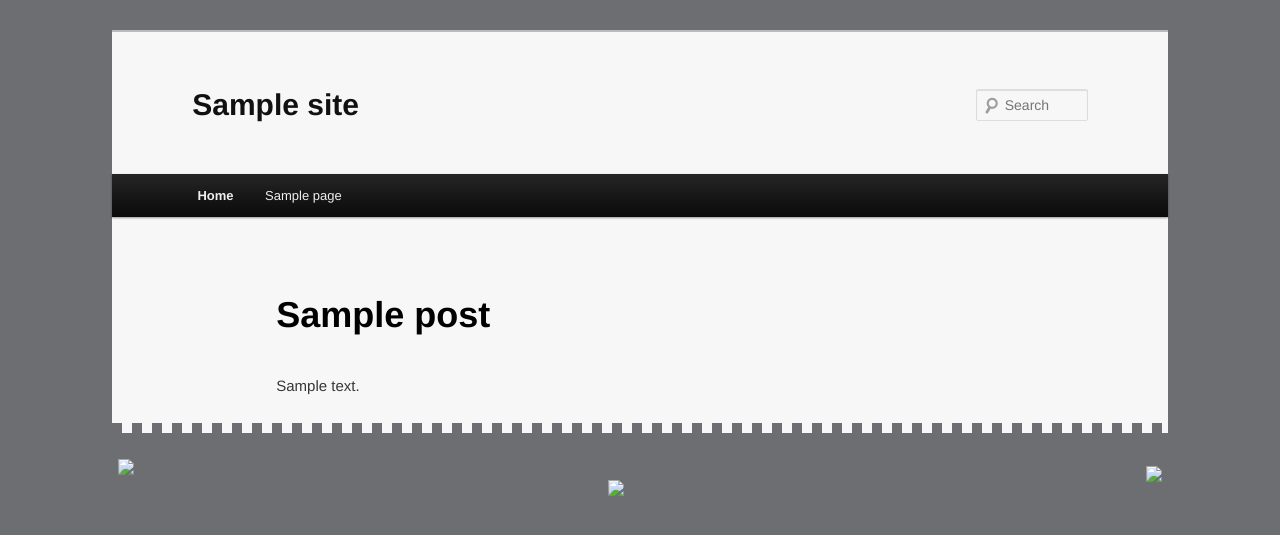
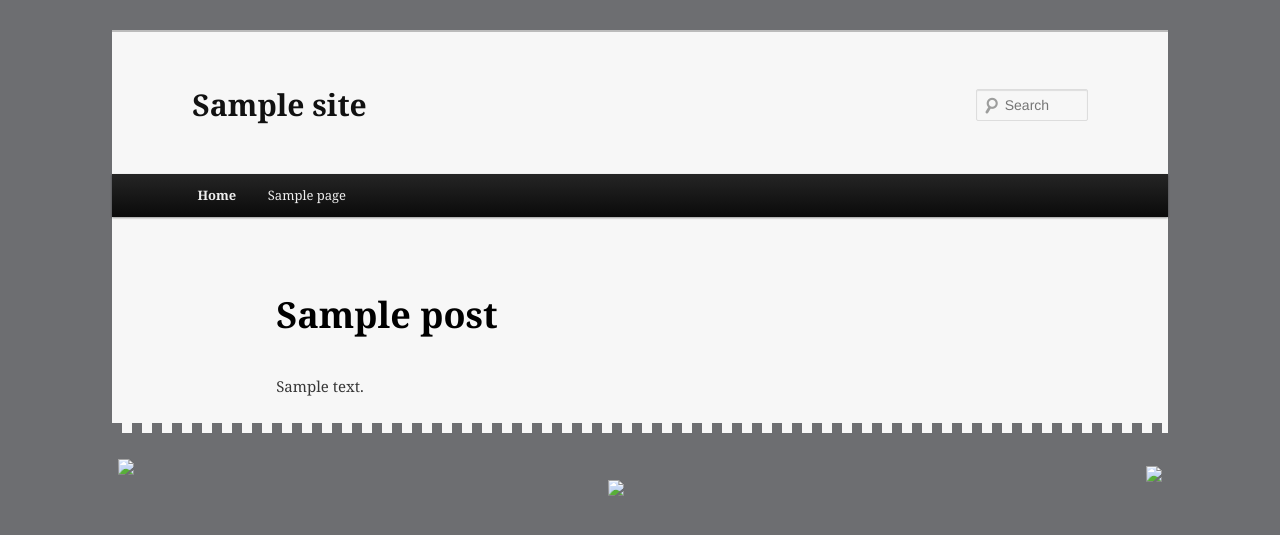
Before and after one commit to jmataya/IHT, a WordPress theme: template Site/Theme/page.php in a window 1280 px wide. Shown: the top 535 px of the page. Run offline with PHP 8.4 and a stand-in for WordPress, Linux system fonts and the light colour scheme; the site name, menu and one post (Sample post) are stand-ins, and other content is empty; some libraries are stand-ins or nearby versions.

Commit message:
Update to the IHT site font.

```diff
--- a/Site/Theme/style.css
+++ b/Site/Theme/style.css
@@ -22,7 +22,8 @@ dl, dt, dd, ol, ul, li,
 fieldset, form, label, legend,
 table, caption, tbody, tfoot, thead, tr, th, td {
 	border: 0;
-	font-family: inherit;
+	/*font-family: inherit;*/
+	font-family: Georgia, "Bitstream Charter", serif;
 	font-size: 100%;
 	font-style: inherit;
 	font-weight: inherit;
```
